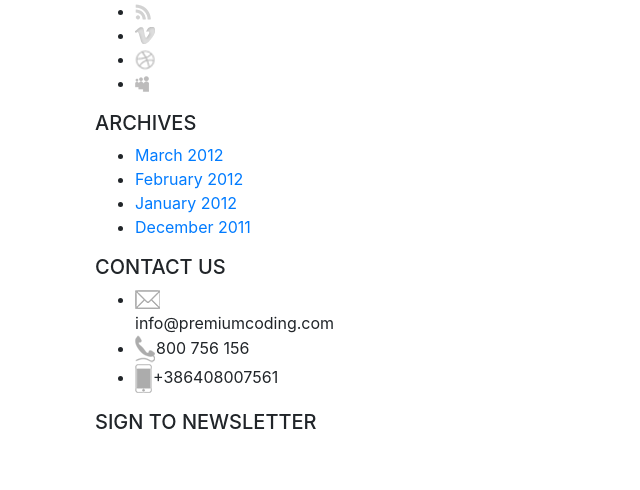
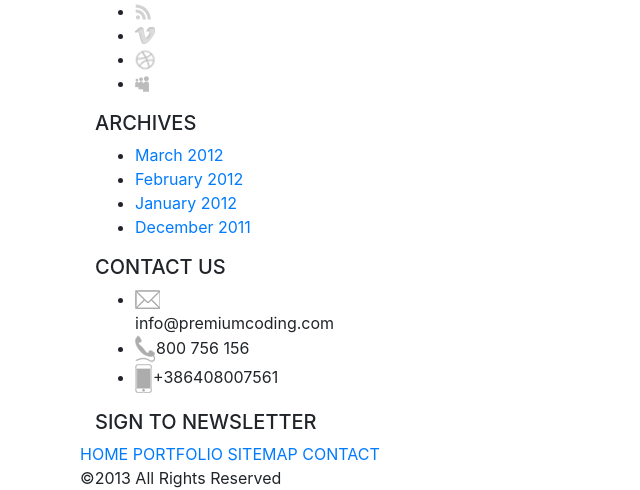
Before and after one commit to akasyaa/psd-html-conversion, a website built with webpack: page graphicsumbrella/index.html in a window 1280 px wide. Shown: the part 2078-2568 px from the top of the page, without its empty margins (5-645 px from the left). Before the commit the page ends 2520 px from the top, so only its background shows below. Built offline with nearby package versions, Linux system fonts and the light colour scheme.

Commit message:
Add footer section to markup, ready for styling

```diff
--- a/graphicsumbrella/index.html
+++ b/graphicsumbrella/index.html
@@ -181,6 +181,20 @@
         </div> <!-- End About Container -->
     </section> <!-- End About Section -->
 
+    <footer>
+        <div class="container">
+            <div class="footer-nav">
+                <a href="">HOME</a>
+                <a href="">PORTFOLIO</a>
+                <a href="">SITEMAP</a>
+                <a href="">CONTACT</a>
+            </div>
+            <div class="copy">
+                &copy;2013 All Rights Reserved
+            </div>
+        </div>
+    </footer>
+
 
 
 
```
